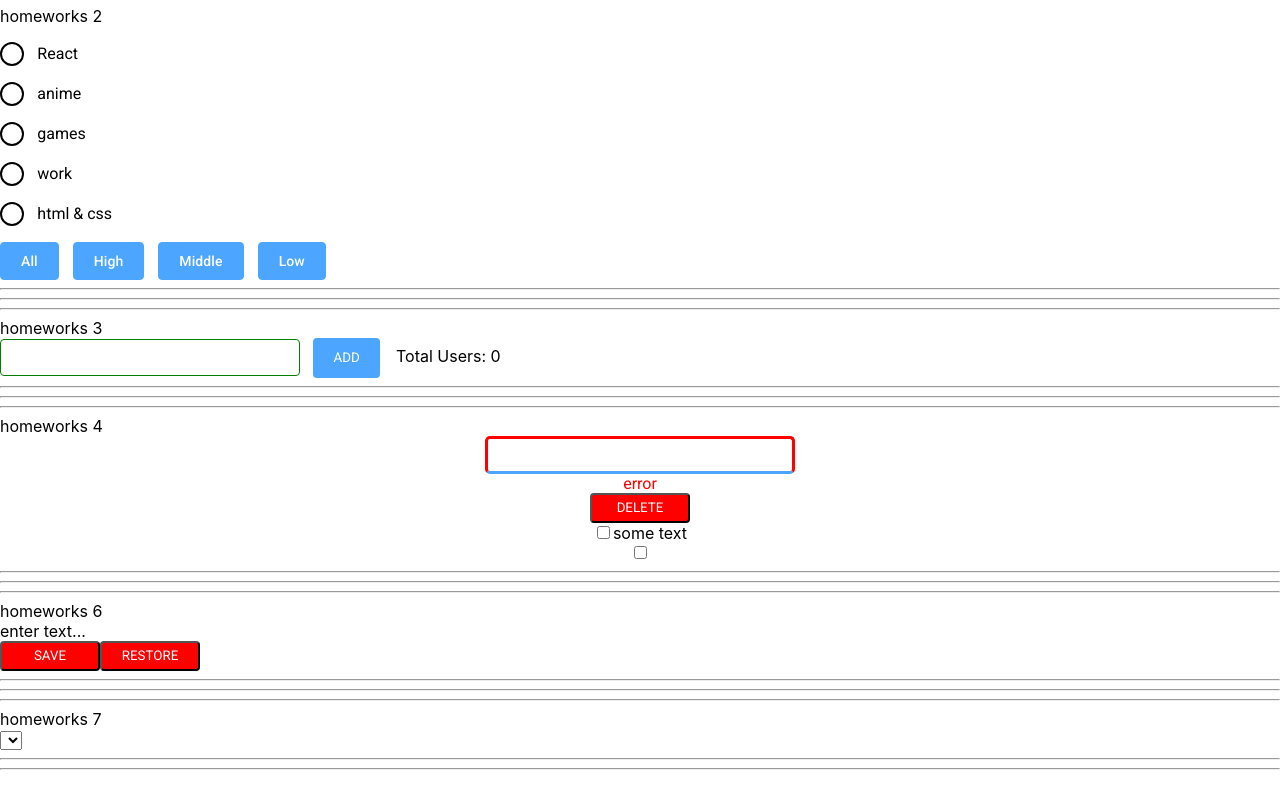
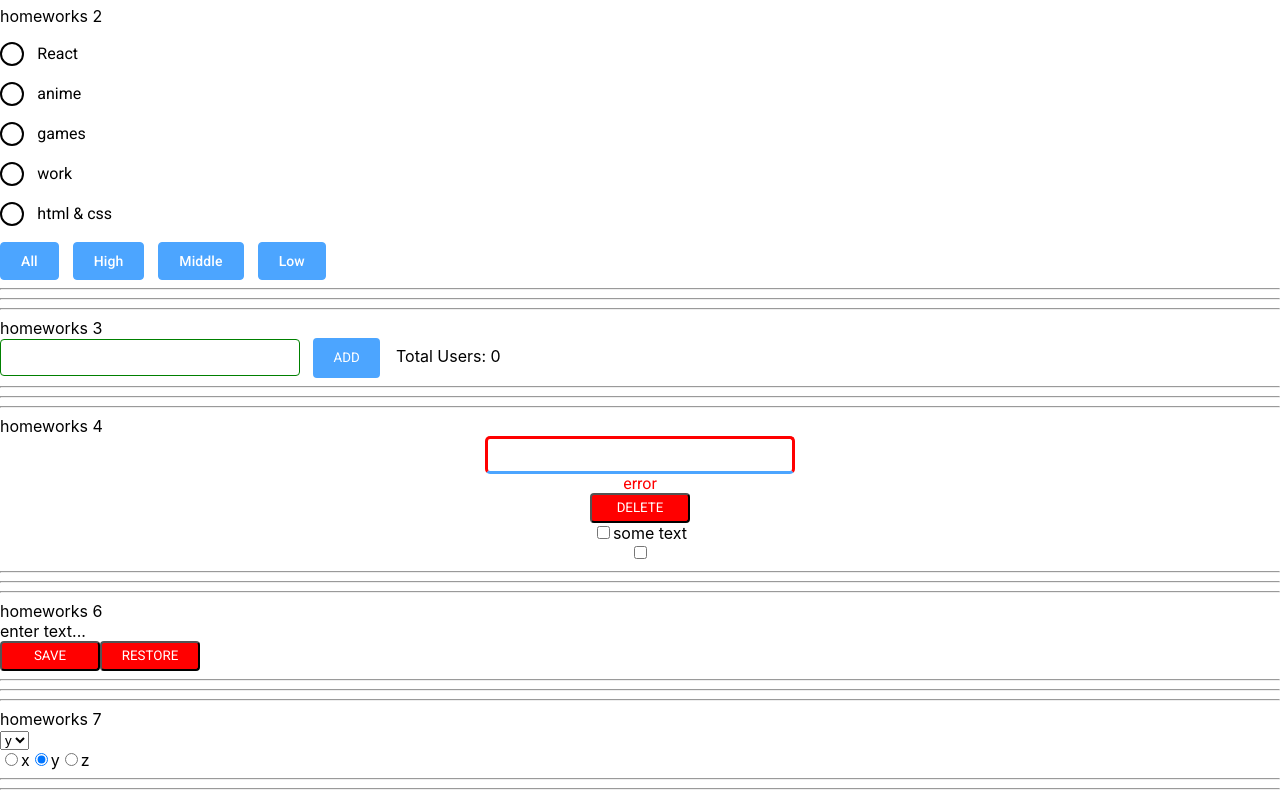
Before and after one commit to KevinSlow/simple-react-homeworks-master, a React (Create React App) app: page /#/pre-junior in a window 1280 px wide. Shown: the part 282-1080 px from the top of the page. Built offline with nearby package versions, Linux system fonts and the light colour scheme.

Commit message:
HW7-Done

```diff
--- a/src/p2-homeworks/h7/HW7.tsx
+++ b/src/p2-homeworks/h7/HW7.tsx
@@ -18,6 +18,7 @@ function HW7() {
                     options={arr}
                     value={value}
                     onChangeOption={onChangeOption}
+
                 />
             </div>
             <div>
--- a/src/p2-homeworks/h7/common/c5-SuperSelect/SuperSelect.tsx
+++ b/src/p2-homeworks/h7/common/c5-SuperSelect/SuperSelect.tsx
@@ -3,8 +3,8 @@ import React, {SelectHTMLAttributes, DetailedHTMLProps, ChangeEvent} from "react
 type DefaultSelectPropsType = DetailedHTMLProps<SelectHTMLAttributes<HTMLSelectElement>, HTMLSelectElement>
 
 type SuperSelectPropsType = DefaultSelectPropsType & {
-    options: string[]
-    onChangeOption: (option: string) => void
+    options?: string[]
+    onChangeOption?: (option: string) => void
 }
 
 const SuperSelect: React.FC<SuperSelectPropsType> = (
@@ -14,10 +14,9 @@ const SuperSelect: React.FC<SuperSelectPropsType> = (
         ...restProps
     }
 ) => {
-    const mappedOptions = (options:string[]) => {options.map((opt, key) => {
-        // @ts-ignore
+    const mappedOptions = options ? options.map((opt, key) => {
         return <option value={opt} key={key}>{opt}</option>
-    })}; // map options with key
+    }) : []; // map options with key
 
     const onChangeCallback = (e: ChangeEvent<HTMLSelectElement>) => {
         // onChange,
--- a/src/p2-homeworks/h7/common/c6-SuperRadio/SuperRadio.tsx
+++ b/src/p2-homeworks/h7/common/c6-SuperRadio/SuperRadio.tsx
@@ -4,7 +4,7 @@ type DefaultRadioPropsType = DetailedHTMLProps<InputHTMLAttributes<HTMLInputElem
 
 type SuperRadioPropsType = DefaultRadioPropsType & {
     options?: string[]
-    onChangeOption: (option: string) => void
+    onChangeOption?: (option: string) => void
 }
 
 const SuperRadio: React.FC<SuperRadioPropsType> = (
@@ -21,15 +21,16 @@ const SuperRadio: React.FC<SuperRadioPropsType> = (
     }
 
 
-    const mappedOptions = (options:string[]) =>  options ? options.map((o, i) => ( // map options with key
+    const mappedOptions:JSX.Element[] = options ? options.map((o, i) => ( // map options with key
         <label key={name + "-" + i}>
             <input
                 type={"radio"}
                 // name, checked, value,
                 onChange={onChangeCallback}
-                checked={restProps.checked}
+                checked={o === value}
                 name={name}
-                value={value}
+                value={o}
+                {...restProps}
             />
             {o}
         </label>
```
